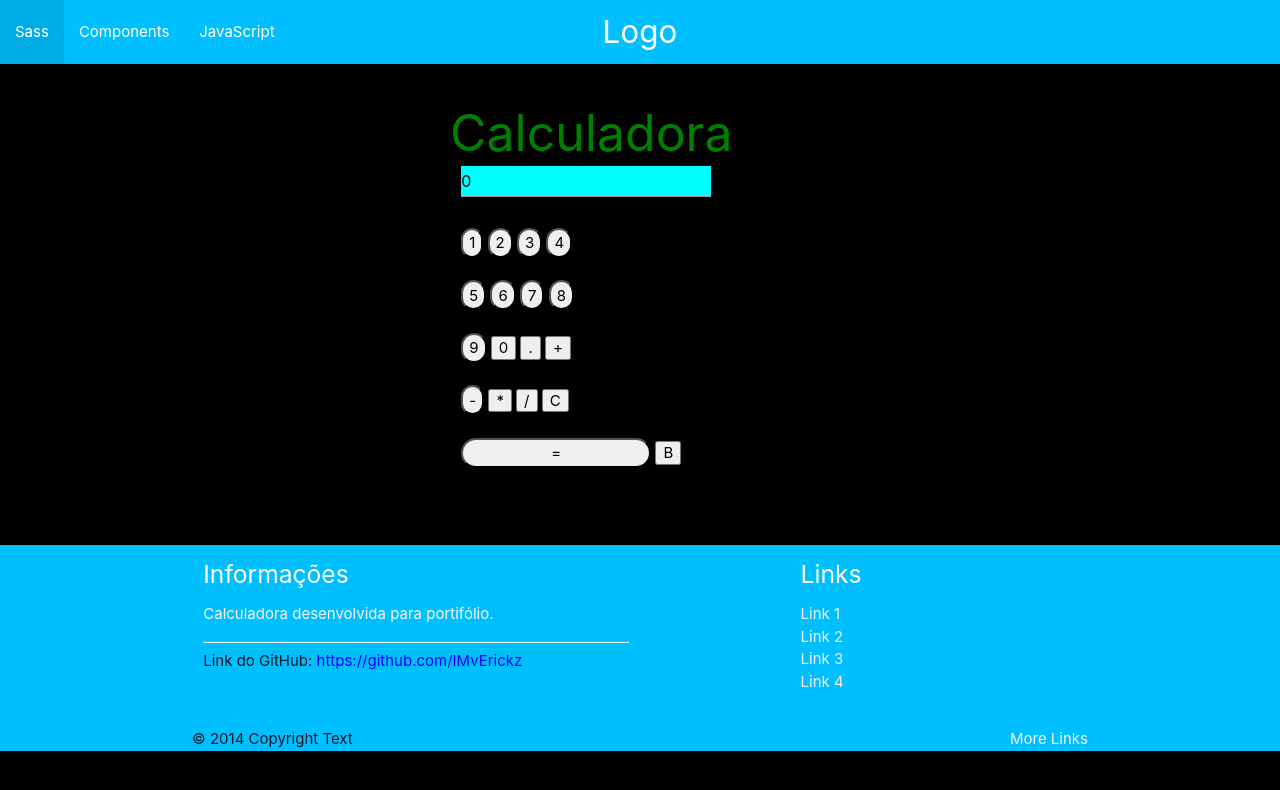
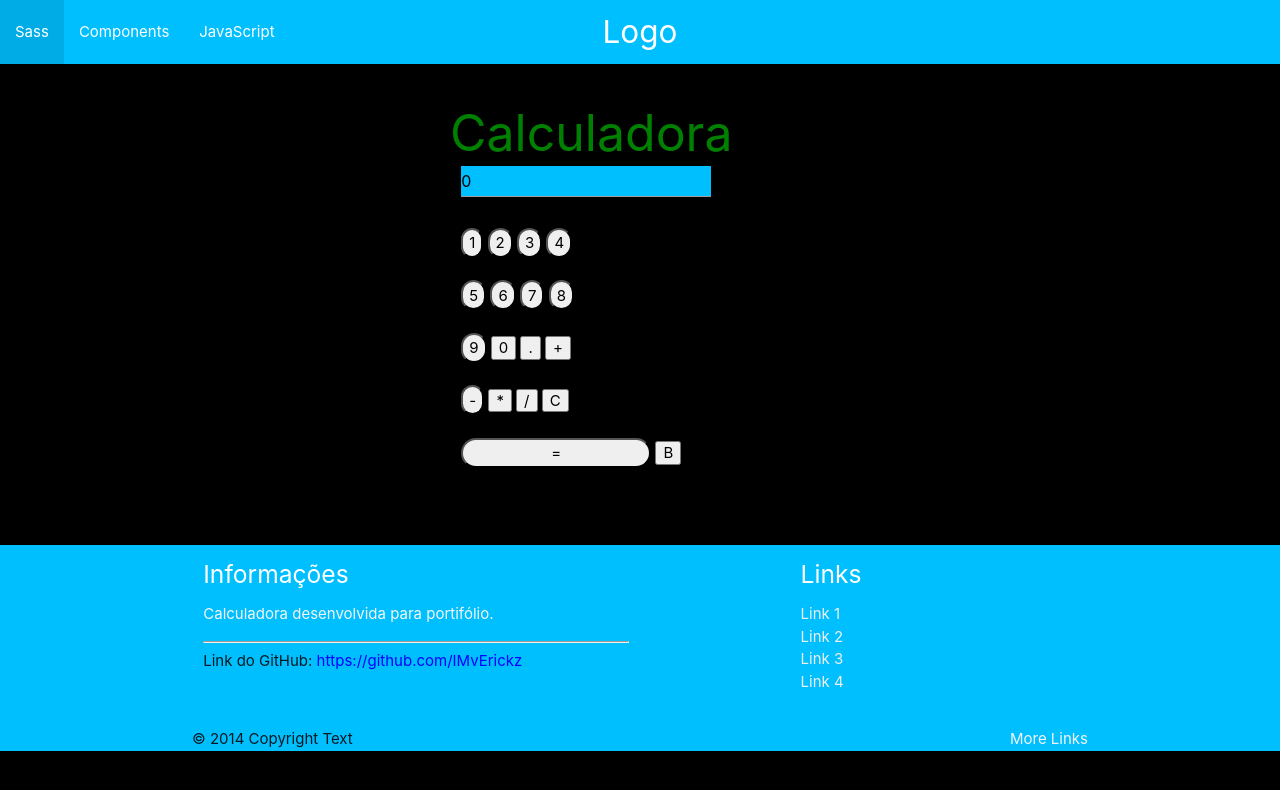
Before and after one commit to IMvErickz/Calculadora-Pessoal, a website: page index.html in a window 1280 px wide. Drawn offline with nearby package versions, Linux system fonts and the light colour scheme.

Commit message:
modified the color input

```diff
--- a/style.css
+++ b/style.css
@@ -72,7 +72,7 @@
 #field1 {
     margin-left: 30rem;
     block-size: 2rem;
-    background-color: aqua;
+    background-color: #00BFFF;
     margin-right: 500px;
     width: 250px;
 
```
